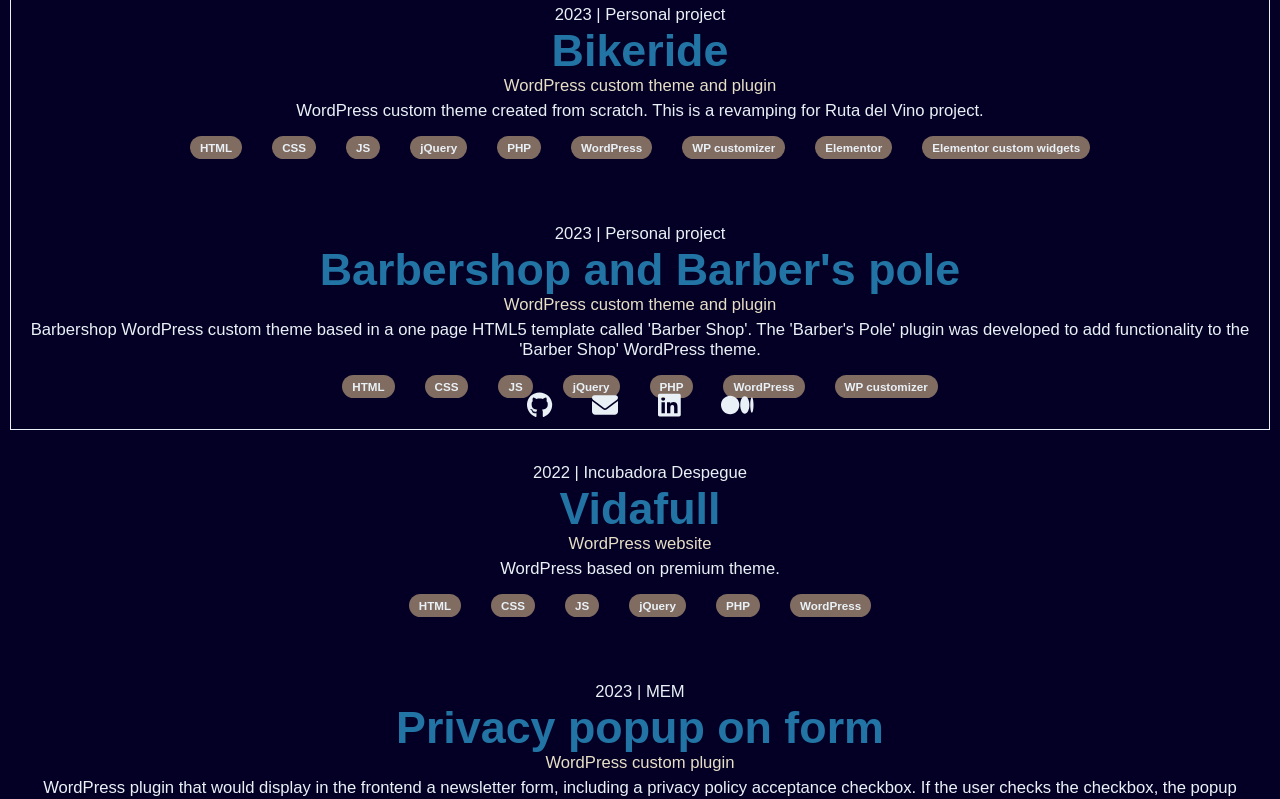
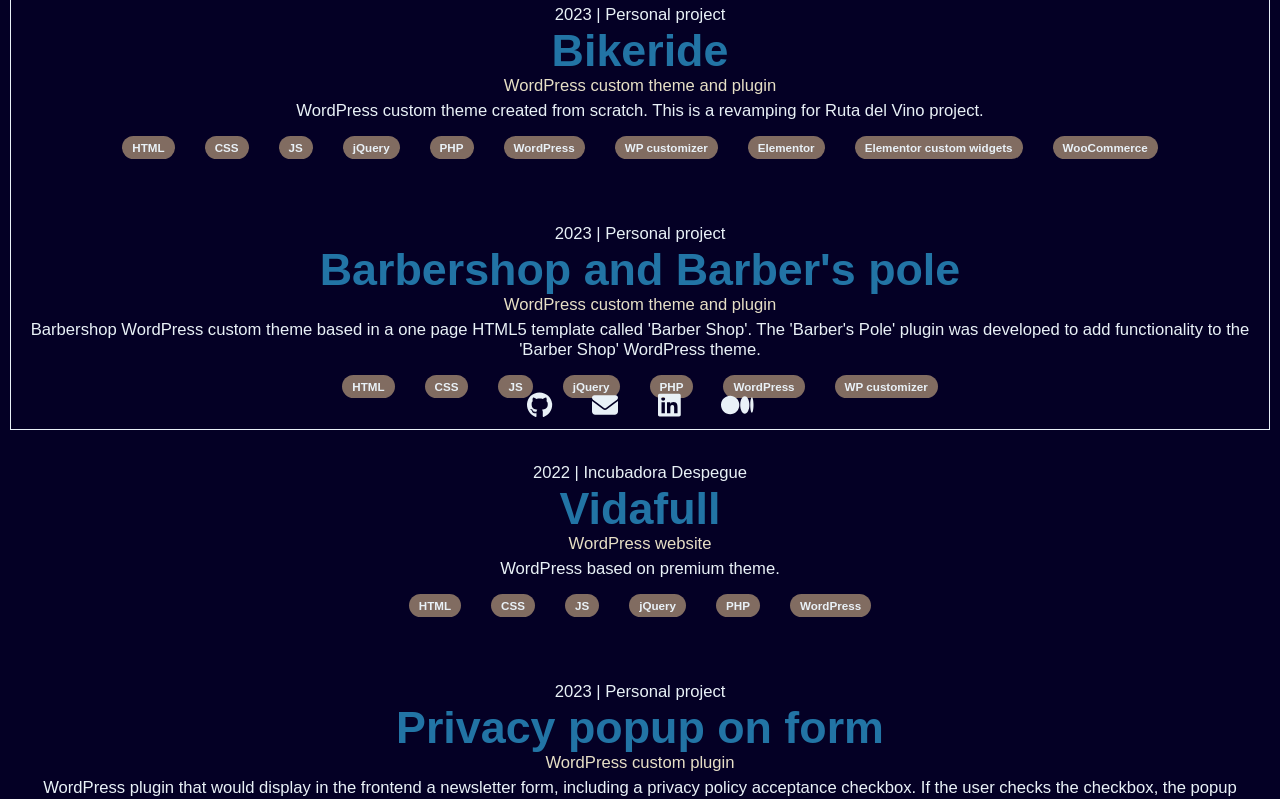
Before and after one commit to vianeylinares/vl-react, a React (Create React App) app: page /work in a window 1280 px wide. Shown: the part 360-1159 px from the top of the page. Built offline with nearby package versions, Linux system fonts and the light colour scheme.

Commit message:
Added more projects and destails to projects.js file.

```diff
--- a/src/data/projects.js
+++ b/src/data/projects.js
@@ -3,6 +3,7 @@
         'id': 1,
         'name': 'vianeylinares.com (1st Edition)',
         'url': '',
+        'github': '',
         'technologies': ['HTML', 'CSS', 'JS', 'PHP', 'MySQL'],
         'categories': 'Website',
         'year': 2013,
@@ -13,6 +14,7 @@
         'id': 2,
         'name': 'Information Planet MX',
         'url': '',
+        'github': '',
         'technologies': ['HTML', 'CSS', 'Joomla'],
         'categories': 'Website modification',
         'year': 2014,
@@ -23,6 +25,7 @@
         'id': 3,
         'name': 'Information Planet Mobile',
         'url': '',
+        'github': '',
         'technologies': ['HTML', 'CSS', 'JS', 'PHP', 'MySQL', 'CodeIgniter'],
         'categories': 'Mobile website',
         'year': 2014,
@@ -33,6 +36,7 @@
         'id': 4,
         'name': 'Nugget',
         'url': '',
+        'github': 'https://github.com/vianeylinares/Nugget',
         'technologies': ['HTML', 'CSS', 'JS', 'PHP', 'MySQL', 'CodeIgniter', 'Mailchimp API'],
         'categories': 'Microsite managing aplication',
         'year': 2014,
@@ -43,6 +47,7 @@
         'id': 5,
         'name': 'Ruta Del Vino',
         'url': '',
+        'github': '',
         'technologies': ['HTML', 'CSS', 'JS', 'jQuery', 'PHP', 'WordPress', 'Mailchimp API'],
         'categories': 'Website',
         'year': 2015,
@@ -53,6 +58,7 @@
         'id': 6,
         'name': 'Olimpos',
         'url': '',
+        'github': '',
         'technologies': ['HTML', 'CSS', 'JS', 'PHP', 'MySQL', 'CodeIgniter'],
         'categories': 'Report application',
         'year': 2015,
@@ -63,6 +69,7 @@
         'id': 7,
         'name': 'El Instituto de la Emprendedora Online',
         'url': '',
+        'github': '',
         'technologies': ['HTML', 'CSS', 'JS', 'jQuery', 'PHP', 'WordPress'],
         'categories': 'WordPress e-learning website',
         'year': 2015,
@@ -73,6 +80,7 @@
         'id': 8,
         'name': 'Rebeldes Training Camp',
         'url': '',
+        'github': '',
         'technologies': ['HTML', 'CSS', 'JS', 'PHP', 'WordPress'],
         'categories': 'WordPress e-learning website modification',
         'year': 2016,
@@ -83,6 +91,7 @@
         'id': 9,
         'name': 'Bikeride Event Registration',
         'url': '',
+        'github': 'https://github.com/vianeylinares/bikeride-event-registration',
         'technologies': ['HTML', 'CSS', 'JS', 'jQuery', 'AJAX', 'PHP', 'WordPress'],
         'categories': 'WordPress custom plugin',
         'year': 2016,
@@ -93,6 +102,7 @@
         'id': 10,
         'name': 'IEO - Events',
         'url': '',
+        'github': '',
         'technologies': ['HTML', 'CSS', 'JS', 'PHP', 'WordPress'],
         'categories': 'WordPress custom plugin',
         'year': 2016,
@@ -103,6 +113,7 @@
         'id': 11,
         'name': 'vianeylinares.com (2nd Edition)',
         'url': '',
+        'github': '',
         'technologies': ['HTML', 'CSS', 'JS', 'jQuery', 'PHP', 'WordPress'],
         'categories': 'WordPress website',
         'year': 2016,
@@ -111,8 +122,20 @@
     },
     {
         'id': 12,
+        'name': 'Aguacare',
+        'url': '',
+        'github': '',
+        'technologies': ['HTML', 'CSS', 'JS', 'PHP', 'WordPress', 'WooCommerce'],
+        'categories': 'WordPress/WooCommerce website',
+        'year': 2017,
+        'description': 'Website with online store functionality.',
+        'company': 'Rebeldes Marketing Online'
+    },
+    {
+        'id': 13,
         'name': 'Spanish Zoom - language level',
         'url': '',
+        'github': '',
         'technologies': ['HTML', 'CSS', 'JS', 'PHP', 'WordPress'],
         'categories': 'WordPress custom plugin',
         'year': 2017,
@@ -120,9 +143,10 @@
         'company': 'Rebeldes Marketing Online'
     },
     {
-        'id': 13,
+        'id': 14,
         'name': 'Ayo Nature',
         'url': '',
+        'github': '',
         'technologies': ['HTML', 'CSS', 'JS', 'jQuery', 'Shopify'],
         'categories': 'Shopify Website',
         'year': 2018,
@@ -130,9 +154,10 @@
         'company': 'Incubadora Despegue'
     },
     {
-        'id': 14,
+        'id': 15,
         'name': 'Form and Popup',
         'url': '',
+        'github': 'https://github.com/vianeylinares/form-and-popup',
         'technologies': ['HTML', 'CSS', 'JS', 'jQuery', 'PHP', 'WordPress', 'Magnific Popup'],
         'categories': 'WordPress custom plugin',
         'year': 2018,
@@ -140,9 +165,10 @@
         'company': 'MEM'
     },
     {
-        'id': 15,
+        'id': 16,
         'name': 'Project Martina',
         'url': '',
+        'github': '',
         'technologies': ['HTML', 'CSS', 'JS', 'jQuery', 'PHP', 'WordPress'],
         'categories': 'WordPress website',
         'year': 2018,
@@ -150,9 +176,10 @@
         'company': 'MEM'
     },
     {
-        'id': 16,
+        'id': 17,
         'name': 'Project Martina - Método',
         'url': '',
+        'github': '',
         'technologies': ['HTML', 'CSS', 'JS', 'jQuery', 'PHP', 'WordPress'],
         'categories': 'WordPress e-learning website',
         'year': 2018,
@@ -160,9 +187,10 @@
         'company': 'MEM'
     },
     {
-        'id': 17,
+        'id': 18,
         'name': 'Nugget WP',
         'url': '',
+        'github': '',
         'technologies': ['HTML', 'CSS', 'JS', 'jQuery', 'PHP', 'WordPress Multisite'],
         'categories': 'WordPress custom plugin',
         'year': 2019,
@@ -170,9 +198,10 @@
         'company': 'Promoción colaborativa IM'
     },
     {
-        'id': 18,
+        'id': 19,
         'name': 'Tabula Rasa',
         'url': '',
+        'github': '',
         'technologies': ['HTML', 'CSS', 'JS', 'jQuery', 'PHP', 'WordPress'],
         'categories': 'WordPress custom plugin',
         'year': 2022,
@@ -180,9 +209,32 @@
         'company': 'Promoción colaborativa IM'
     },
     {
-        'id': 19,
+        'id': 20,
         'name': 'Termya',
         'url': '',
+        'github': '',
+        'technologies': ['HTML', 'CSS', 'JS', 'jQuery', 'PHP', 'WordPress', 'WooCommerce'],
+        'categories': 'WordPress website',
+        'year': 2022,
+        'description': 'WordPress based on premium theme.',
+        'company': 'Incubadora Despegue'
+    },
+    {
+        'id': 21,
+        'name': 'Privacy popup on form',
+        'url': '',
+        'github': 'https://github.com/vianeylinares/privacy-popup-on-form',
+        'technologies': ['HTML', 'CSS', 'JS', 'jQuery', 'PHP', 'WordPress', 'Magnific Popup'],
+        'categories': 'WordPress custom plugin',
+        'year': 2023,
+        'description': 'WordPress plugin that would display in the frontend a newsletter form, including a privacy policy acceptance checkbox. If the user checks the checkbox, the popup activates and shows the privacy policy text. This plugin is a revamp of the Form and Popup plugin.',
+        'company': 'Personal project'
+    },
+    {
+        'id': 22,
+        'name': 'Vidafull',
+        'url': '',
+        'github': '',
         'technologies': ['HTML', 'CSS', 'JS', 'jQuery', 'PHP', 'WordPress'],
         'categories': 'WordPress website',
         'year': 2022,
@@ -190,29 +242,10 @@
         'company': 'Incubadora Despegue'
     },
     {
-        'id': 20,
-        'name': 'Privacy popup on form',
-        'url': '',
-        'technologies': ['HTML', 'CSS', 'JS', 'jQuery', 'PHP', 'WordPress', 'Magnific Popup'],
-        'categories': 'WordPress custom plugin',
-        'year': 2023,
-        'description': 'WordPress plugin that would display in the frontend a newsletter form, including a privacy policy acceptance checkbox. If the user checks the checkbox, the popup activates and shows the privacy policy text. This plugin is a revamp of the Form and Popup plugin.',
-        'company': 'MEM'
-    },
-    {
-        'id': 21,
-        'name': 'Vidafull',
-        'url': '',
-        'technologies': ['HTML', 'CSS', 'JS', 'jQuery', 'PHP', 'WordPress'],
-        'categories': 'WordPress website',
-        'year': 2022,
-        'description': 'WordPress based on premium theme.',
-        'company': 'Incubadora Despegue'
-    },
-    {
-        'id': 22,
+        'id': 23,
         'name': 'Barbershop and Barber\'s pole',
-        'url': '',
+        'url': 'https://vianeylinares.com/portfolio/barbershop/',
+        'github': 'https://github.com/vianeylinares/barber-shop',
         'technologies': ['HTML', 'CSS', 'JS', 'jQuery', 'PHP', 'WordPress', 'WP customizer'],
         'categories': 'WordPress custom theme and plugin',
         'year': 2023,
@@ -220,19 +253,21 @@
         'company': 'Personal project'
     },
     {
-        'id': 23,
+        'id': 24,
         'name': 'Bikeride',
-        'url': '',
-        'technologies': ['HTML', 'CSS', 'JS', 'jQuery', 'PHP', 'WordPress', 'WP customizer', 'Elementor', 'Elementor custom widgets'],
+        'url': 'https://vianeylinares.com/portfolio/bikeride/',
+        'github': 'https://github.com/vianeylinares/bikeride',
+        'technologies': ['HTML', 'CSS', 'JS', 'jQuery', 'PHP', 'WordPress', 'WP customizer', 'Elementor', 'Elementor custom widgets', 'WooCommerce'],
         'categories': 'WordPress custom theme and plugin',
         'year': 2023,
         'description': 'WordPress custom theme created from scratch. This is a revamping for Ruta del Vino project.',
         'company': 'Personal project'
     },
     {
-        'id': 24,
+        'id': 25,
         'name': 'vianeylinares.com (5th Edition)',
         'url': '',
+        'github': 'https://github.com/vianeylinares/vl-react',
         'technologies': ['HTML', 'CSS', 'JS', 'React'],
         'categories': 'React website',
         'year': 2023,
```
